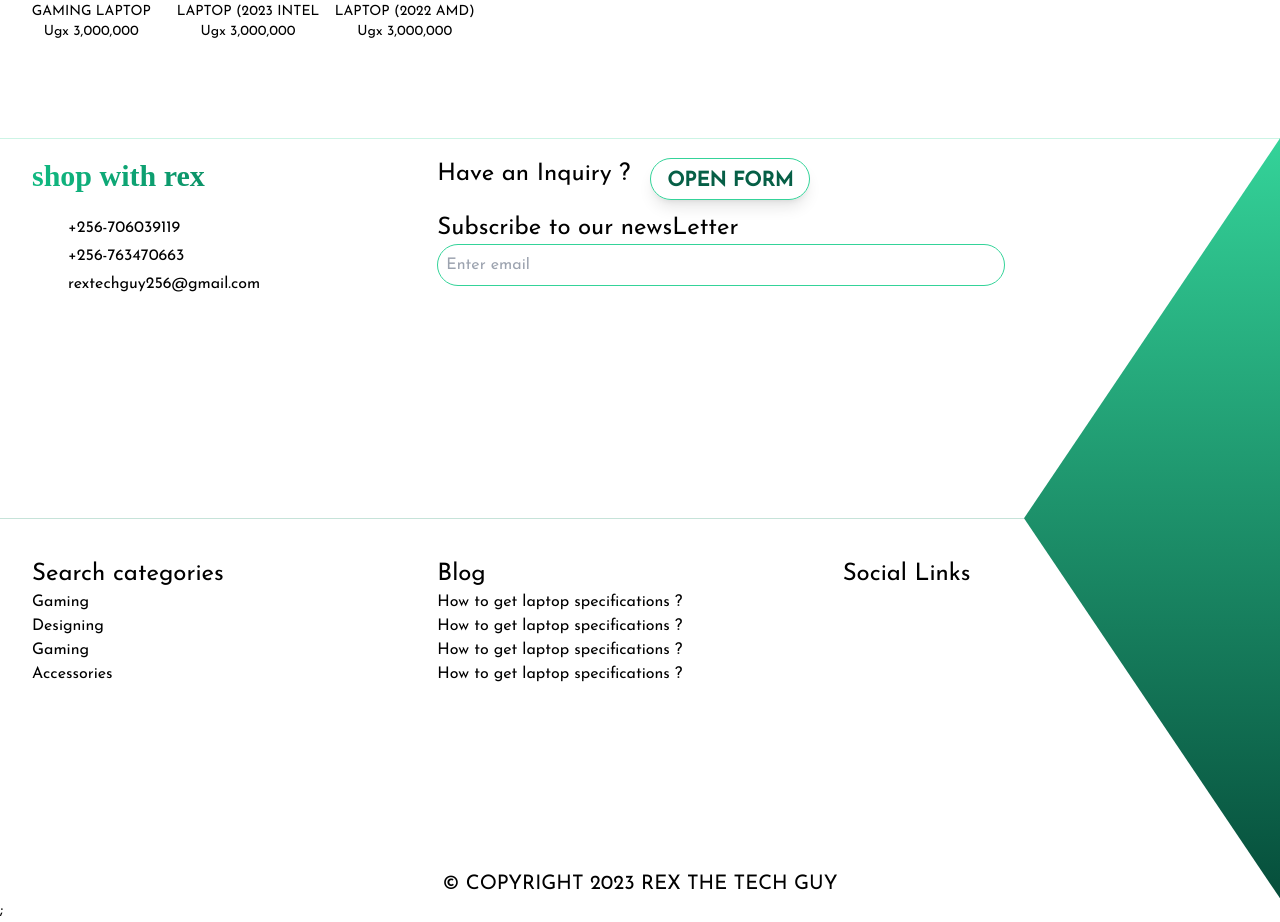
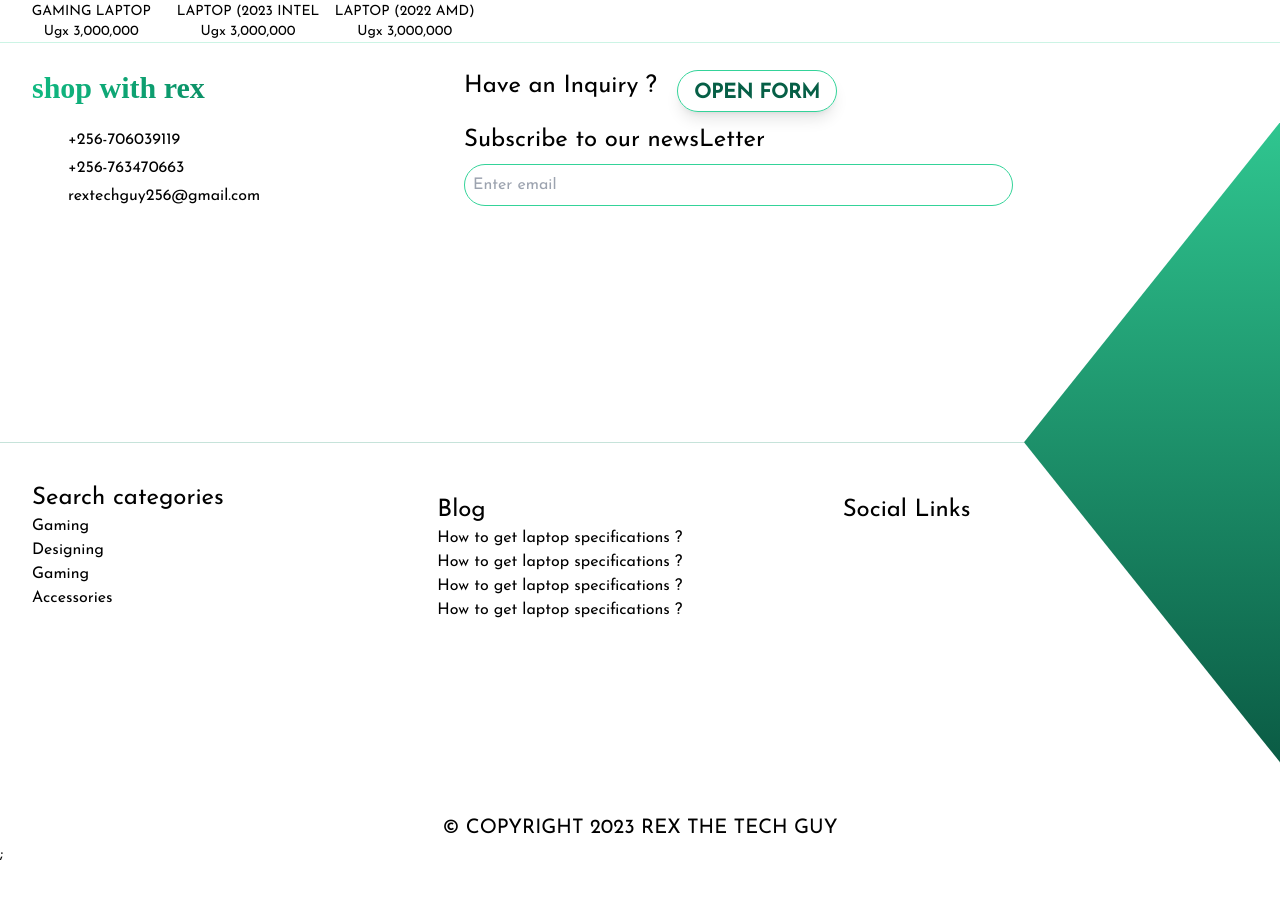
Before and after one commit to Lubwama-Emmanuel/rex_tech_guy, a React (Vite) app: page /products/gaming in a window 1280 px wide. Shown: the part 1800-2722 px from the top of the page. After the commit the page ends 2666 px from the top, so only its background shows below. Built offline with nearby package versions, Linux system fonts and the light colour scheme; a web font is replaced by a local one.

Commit message:
feat:(made product card responsive)

```diff
--- a/src/ui/AppLayout.jsx
+++ b/src/ui/AppLayout.jsx
@@ -14,7 +14,7 @@ export default function AppLayout() {
 
       <Header setShowMenu={setShowMenu} />
 
-      <MobileHeader setShowMenu={setShowMenu} />
+      <MobileHeader showMenu={showMenu} setShowMenu={setShowMenu} />
 
       <main>
         <Outlet />
--- a/src/ui/Footer.jsx
+++ b/src/ui/Footer.jsx
@@ -8,19 +8,24 @@ export default function Footer() {
   function HandleShowForm() {
     setShowForm((value) => !value);
   }
+  // const clipPathValues = {
+  //   sec1: "0 0, 100% 0, 80% 100%, 0% 100%",
+  //   sec2: "0 0, 80% 0, 100% 100%, 0 100%",
+  // };
+
   const clipPathValues = {
-    sec1: "0 0, 100% 0, 80% 100%, 0% 100%",
-    sec2: "0 0, 80% 0, 100% 100%, 0 100%",
+    sec1: "0 0, 100% 0, 100% 20%, 80% 100%, 0% 100%",
+    sec2: "0% 0, 80% 0, 100% 80%, 100% 100%, 0 100%",
   };
   return (
-    <footer className="mt-24 h-[95dvh] bg-gradient-to-b from-emerald-400 to-emerald-900">
+    <footer className=" h-[100vh] bg-gradient-to-b from-emerald-400 to-emerald-900">
       <div
         style={{
           clipPath: `polygon(${clipPathValues.sec1})`,
         }}
         className="h-[50%] w-[100%] bg-white "
       >
-        <div className=" m-auto grid w-[95%] grid-cols-[2fr_4fr] py-5">
+        <div className=" m-auto grid w-[95%] gap-10 py-7 sm:grid-cols-[2fr_4fr]">
           <div>
             <Logo />
             <div className="mt-5">
@@ -87,7 +92,9 @@ export default function Footer() {
               </div>
             ) : (
               <div>
-                <h3 className="text-2xl">Subscribe to our newsLetter</h3>
+                <h3 className="mb-3 text-2xl  sm:mb-2">
+                  Subscribe to our newsLetter
+                </h3>
                 <input
                   type="email"
                   placeholder="Enter email"
@@ -104,7 +111,7 @@ export default function Footer() {
         }}
         className="relative h-[50%] w-[100%] bg-white"
       >
-        <div className="m-auto grid w-[95%] grid-cols-3 py-10">
+        <div className="m-auto grid w-[95%] space-y-3 py-10 sm:grid-cols-3">
           <div>
             <h3 className="text-2xl">Search categories</h3>
             <ul>
@@ -149,7 +156,7 @@ export default function Footer() {
             </div>
           </div>
         </div>
-        <div className="absolute bottom-0 w-[100%] text-center text-xl uppercase">
+        <div className="absolute bottom-0 w-[100%] text-center uppercase sm:text-xl">
           <p>&copy; copyright {new Date().getFullYear()} rex the tech guy</p>
         </div>
       </div>
--- a/src/ui/Header.jsx
+++ b/src/ui/Header.jsx
@@ -11,7 +11,7 @@ export default function Header() {
   }
 
   return (
-    <header className="fixed left-0 right-0 top-0 m-auto hidden max-w-[100%] items-center justify-between bg-white px-10 py-2 shadow-sm shadow-emerald-200/50 sm:flex">
+    <header className="fixed left-0 right-0 top-0 z-10 m-auto hidden max-w-[100%] items-center justify-between bg-white px-10 py-2 shadow-sm shadow-emerald-200/50 sm:flex">
       <div className="text-center">
         <Logo />
       </div>
--- a/src/ui/MobileHeader.jsx
+++ b/src/ui/MobileHeader.jsx
@@ -2,16 +2,19 @@
 import { useState } from "react";
 import Logo from "./Logo";
 
-export default function MobileHeader({ setShowMenu }) {
+export default function MobileHeader({ showMenu, setShowMenu }) {
   const [isSearch, setisSearch] = useState(false);
+
+  console.log(showMenu);
 
   function HandleToggleSearch() {
     setisSearch((value) => !value);
   }
   return (
-    <header className="fixed left-0 right-0 top-0 space-y-3 bg-white px-2 py-3 shadow-sm shadow-emerald-200/50 sm:hidden">
+    <header className="fixed left-0 right-0 top-0 z-10 space-y-3 bg-white px-2 py-3 shadow-sm shadow-emerald-200/50 sm:hidden">
       <div className="flex items-center justify-between">
         <div className="flex items-center space-x-2">
+          {!showMenu ? (
             <div
               className="space-y-1"
               onClick={() => setShowMenu((value) => !value)}
@@ -21,6 +24,14 @@ export default function MobileHeader({ setShowMenu }) {
               <div className="h-1 w-8 bg-emerald-600"></div>
               <div className="h-1 w-8 bg-emerald-700"></div>
             </div>
+          ) : (
+            <div
+              onClick={() => setShowMenu((value) => !value)}
+              className="text-3xl font-medium text-emerald-800"
+            >
+              <h2 className="">X</h2>
+            </div>
+          )}
           <Logo />
         </div>
         <div className="flex space-x-2">
--- a/src/ui/MobileMenu.jsx
+++ b/src/ui/MobileMenu.jsx
@@ -1,24 +1,14 @@
 /* eslint-disable react/prop-types */
 import Links from "./Links";
-import Logo from "./Logo";
 
-export default function MobileMenu({ setShowMenu }) {
+export default function MobileMenu() {
   return (
-    <section className="absolute h-[100dvh] w-[100%] bg-slate-200/20 backdrop-blur-sm sm:hidden ">
+    <section className="absolute top-0 h-[100dvh] w-[100%] bg-slate-200/20 backdrop-blur-sm sm:hidden ">
       <div className="flex h-[100%] justify-between">
-        <div className="h-[100%] w-[60%]  bg-gradient-to-b from-emerald-400 to-emerald-700">
-          <div className="w-[100%] border border-emerald-400 bg-white py-4 text-center">
-            <Logo />
-          </div>
+        <div className="mt-10 h-[100%] w-[60%] bg-gradient-to-b from-emerald-400 to-emerald-700">
           <Links
-            styles={"flex flex-col text-xl uppercase space-y-1 px-2 py-4"}
+            styles={"flex flex-col  text-xl uppercase space-y-1 px-2 py-7"}
           />
-        </div>
-        <div
-          className="mr-2 mt-2 flex h-10 w-10 items-center justify-center rounded-full bg-emerald-600 text-2xl"
-          onClick={() => setShowMenu((value) => !value)}
-        >
-          <h2 className="text-center">X</h2>
         </div>
       </div>
     </section>
```
Lines whose indentation alone changed are shown as unchanged.
